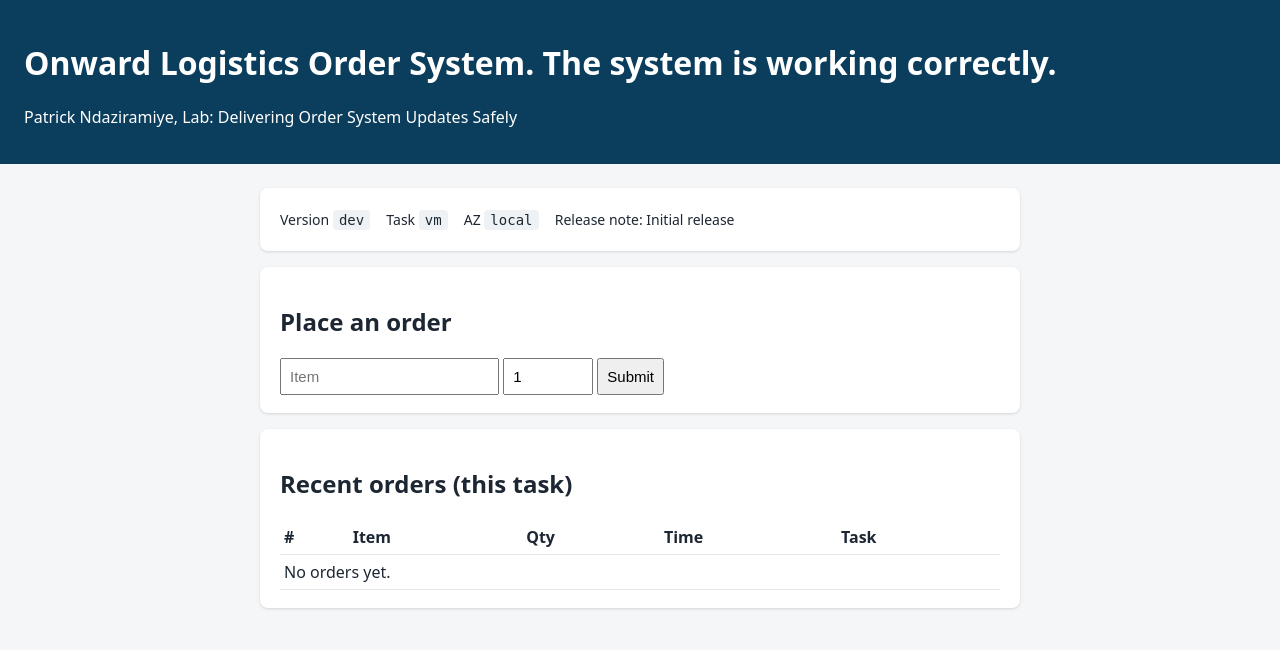
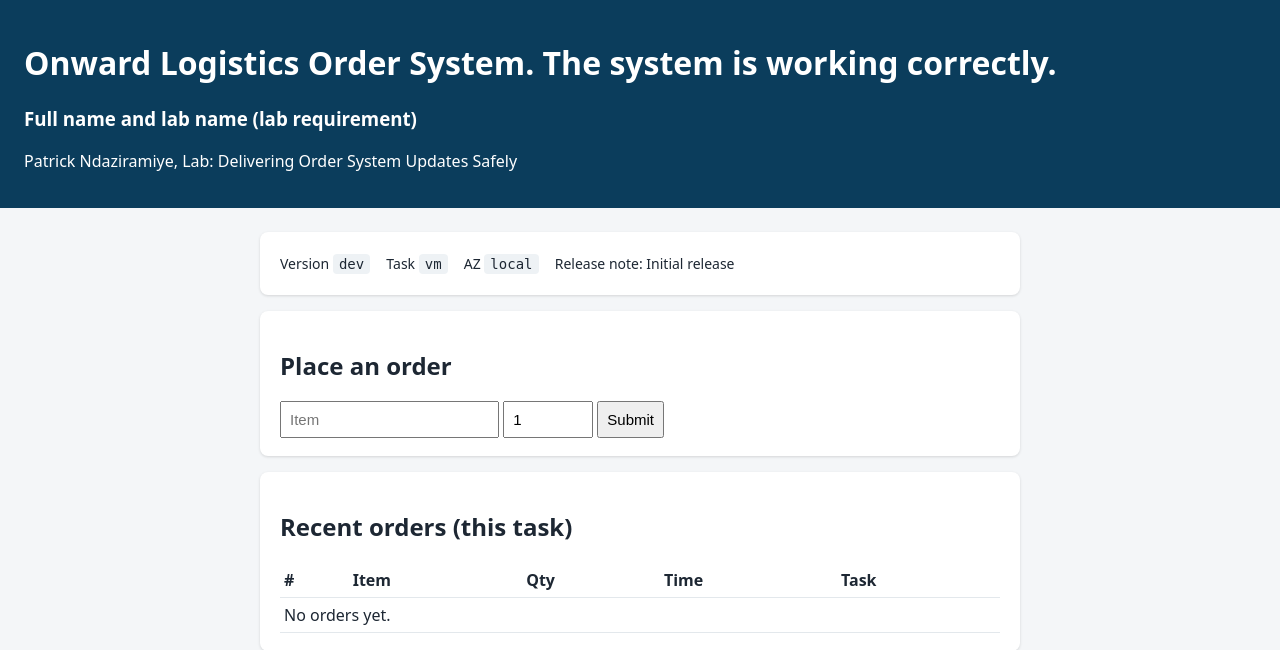
Before and after one commit to Ndaziramiyep/AWS-onward-orders-app, a Flask app: page / in a window 1280 px wide. Shown: the top 650 px of the page. Run offline with Flask 3, Linux system fonts and the light colour scheme.

Commit message:
adding some changes

```diff
--- a/app/templates/index.html
+++ b/app/templates/index.html
@@ -20,7 +20,7 @@
 <body>
   <header>
     <h1>Onward Logistics Order System. The system is working correctly.</h1>
-    <!-- Full name and lab name (lab requirement) -->
+    <h3> Full name and lab name (lab requirement) </h3>
     <p>{{ student }}, Lab: {{ lab }}</p>
   </header>
   <main>
```
